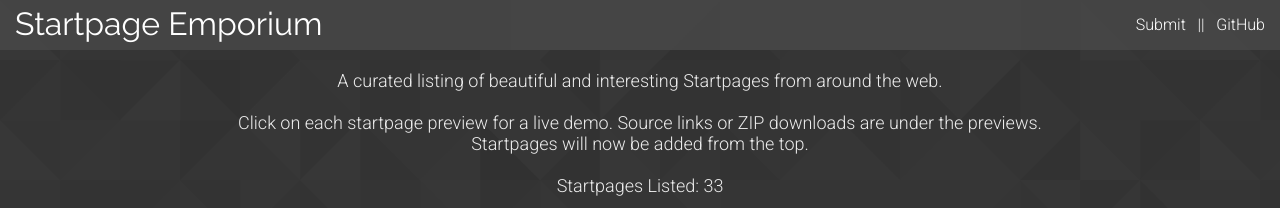
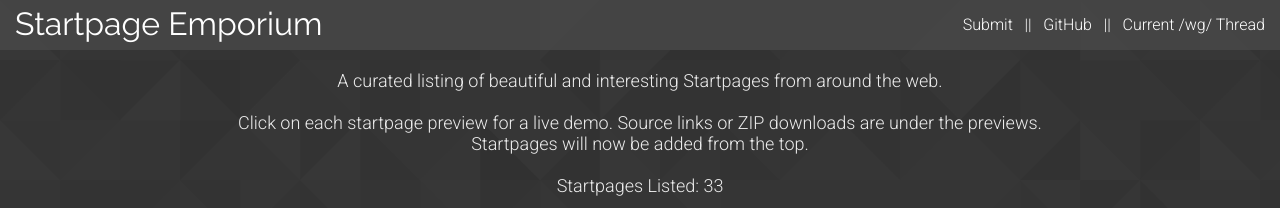
Before and after one commit to Uvacoder/startpages-collected, a Jekyll site: the page built from index.html, in a window 1280 px wide. Shown: the top 208 px of the page. Built offline with Jekyll 4.4.1, drawn with Linux system fonts in a browser that asks for light colours; nearby versions of some CDN libraries.

Commit message:
Link to thread

```diff
--- a/_layouts/default.html
+++ b/_layouts/default.html
@@ -9,7 +9,8 @@
         <h1>Startpage Emporium</h1>
         <ul class="nav">
           <li><a href="https://github.com/startpages/startpages.github.io/issues/new">Submit  </a></li>
-          <li><a href="https://github.com/startpages">  GitHub</a></li>
+          <li><a href="https://github.com/startpages">  GitHub  </a></li>
+          <li><a href="https://boards.4chan.org/wg/thread/6495525/stpg-startpage-general-3">  Current /wg/ Thread</a></li>
         </ul>
       </div>
     </div>
```
